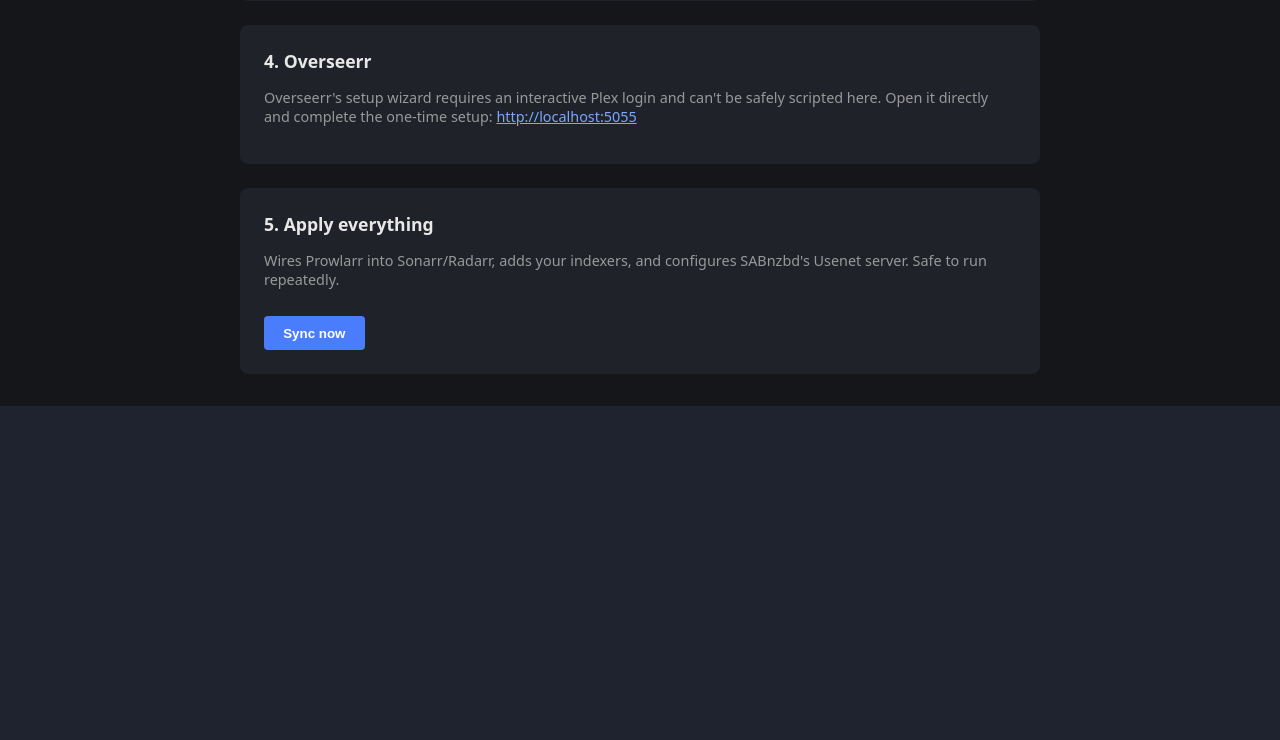
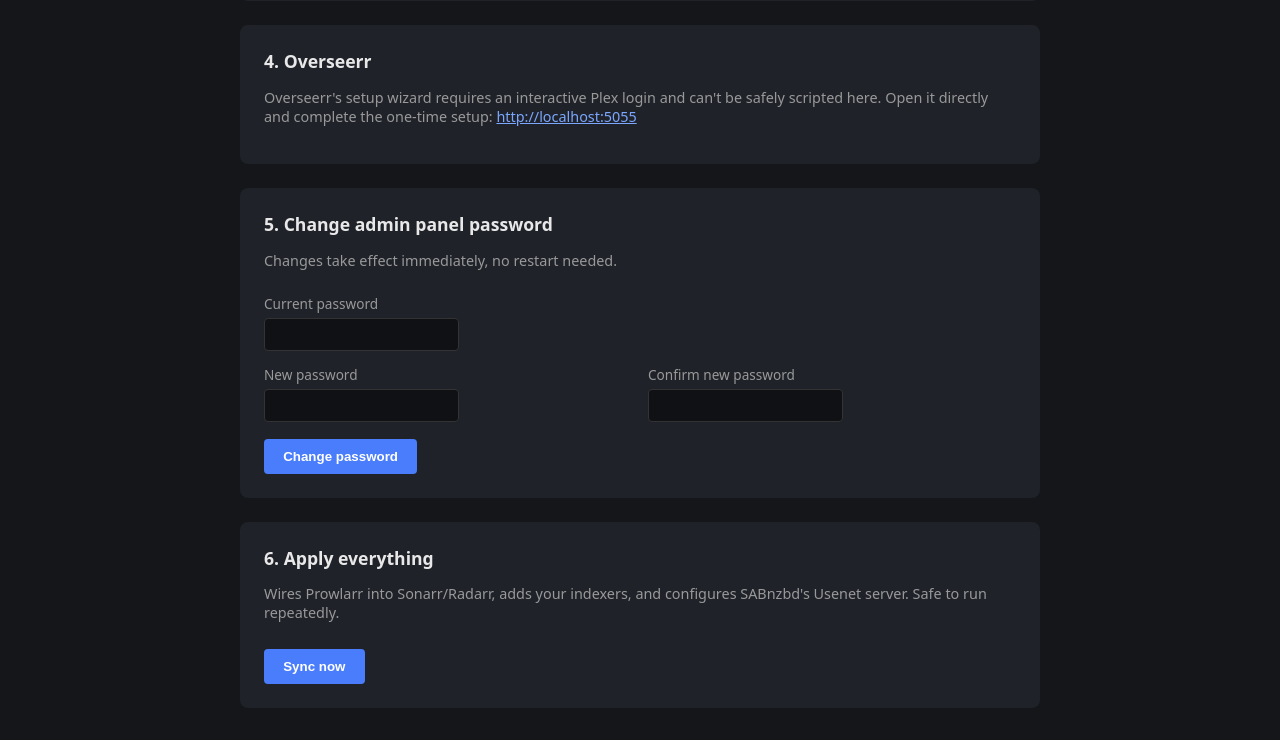
Before and after one commit to JonathanHaas/arr-stack-kit, a Flask app: page / in a window 1280 px wide. Shown: the part 962-1702 px from the top of the page. Before the commit the page ends 1368 px from the top, so only its background shows below. Run offline with Flask 3, Linux system fonts and the light colour scheme; the visitor is signed in with stand-in values (Sample User, id 1).

Commit message:
add in-app password change, no .env editing or rebuild required

```diff
--- a/admin-panel/app.py
+++ b/admin-panel/app.py
@@ -2,7 +2,8 @@ import json
 import os
 from functools import wraps
 
-from flask import Flask, redirect, render_template, request, session, url_for
+from flask import Flask, flash, redirect, render_template, request, session, url_for
+from werkzeug.security import check_password_hash, generate_password_hash
 
 from arr_clients import (
     ArrClient,
@@ -14,7 +15,7 @@ from arr_clients import (
 )
 
 app = Flask(__name__)
-app.secret_key = os.environ.get("ADMIN_PASSWORD", "dev-only-change-me")
+app.secret_key = os.environ.get("ADMIN_PASSWORD") or "dev-only-change-me"
 
 DISABLE_AUTH = os.environ.get("DISABLE_AUTH", "false").lower() == "true"
 ADMIN_PASSWORD = os.environ.get("ADMIN_PASSWORD", "") if DISABLE_AUTH else os.environ["ADMIN_PASSWORD"]
@@ -40,6 +41,16 @@ def save_settings(settings):
         json.dump(settings, f, indent=2)
 
 
+def check_password(candidate):
+    """Prefer a password changed via the UI (hashed, stored in settings.json)
+    over the original ADMIN_PASSWORD env var, which stays as the fallback/reset value."""
+    settings = load_settings()
+    stored_hash = settings.get("admin_password_hash")
+    if stored_hash:
+        return check_password_hash(stored_hash, candidate)
+    return candidate == ADMIN_PASSWORD
+
+
 def login_required(view):
     @wraps(view)
     def wrapped(*args, **kwargs):
@@ -55,7 +66,7 @@ def login_required(view):
 def login():
     error = None
     if request.method == "POST":
-        if request.form.get("password") == ADMIN_PASSWORD:
+        if check_password(request.form.get("password", "")):
             session["authed"] = True
             return redirect(url_for("index"))
         error = "Wrong password"
@@ -82,10 +93,12 @@ def detect_keys():
 def index():
     keys = detect_keys()
     settings = load_settings()
+    has_password = bool(settings.get("admin_password_hash") or ADMIN_PASSWORD)
     return render_template(
         "index.html",
         keys=keys,
         settings=settings,
+        has_password=has_password,
         overseerr_url=OVERSEERR_URL.replace("overseerr", request.host.split(":")[0]),
     )
 
@@ -127,6 +140,29 @@ def remove_indexer(idx):
     if 0 <= idx < len(settings["indexers"]):
         settings["indexers"].pop(idx)
     save_settings(settings)
+    return redirect(url_for("index"))
+
+
+@app.route("/change-password", methods=["POST"])
+@login_required
+def change_password():
+    settings = load_settings()
+    has_password = bool(settings.get("admin_password_hash") or ADMIN_PASSWORD)
+    current = request.form.get("current_password", "")
+    new = request.form.get("new_password", "")
+    confirm = request.form.get("confirm_password", "")
+
+    if has_password and not check_password(current):
+        flash("Current password is incorrect.", "error")
+    elif not new:
+        flash("New password can't be empty.", "error")
+    elif new != confirm:
+        flash("New password and confirmation don't match.", "error")
+    else:
+        settings["admin_password_hash"] = generate_password_hash(new)
+        save_settings(settings)
+        flash("Password changed. Use it next time you log in.", "success")
+
     return redirect(url_for("index"))
 
 
--- a/admin-panel/templates/index.html
+++ b/admin-panel/templates/index.html
@@ -19,10 +19,19 @@
     .indexer-row { display: flex; justify-content: space-between; align-items: center; padding: 0.5rem 0; border-bottom: 1px solid #2a2d34; }
     form.inline { display: inline; }
     .field-grid { display: grid; grid-template-columns: 1fr 1fr; gap: 0 1rem; }
+    .flash { padding: 0.8rem 1rem; border-radius: 6px; margin-bottom: 1rem; }
+    .flash.success { background: #1b3a24; color: #6dd47e; }
+    .flash.error { background: #3a1b1b; color: #ff6b6b; }
   </style>
 </head>
 <body>
   <h1>Arr Stack Setup <a href="/logout" style="font-size:0.8rem;">Log out</a></h1>
+
+  {% with messages = get_flashed_messages(with_categories=true) %}
+    {% for category, message in messages %}
+    <div class="flash {{ category }}">{{ message }}</div>
+    {% endfor %}
+  {% endwith %}
 
   <div class="card">
     <h2>1. Detected API keys</h2>
@@ -84,7 +93,23 @@
   </div>
 
   <div class="card">
-    <h2>5. Apply everything</h2>
+    <h2>5. Change admin panel password</h2>
+    <p style="color:#999; font-size:0.9rem;">Changes take effect immediately, no restart needed.</p>
+    <form method="post" action="/change-password">
+      <div class="field-grid">
+        {% if has_password %}
+        <div><label>Current password</label><input type="password" name="current_password" required></div>
+        <div></div>
+        {% endif %}
+        <div><label>New password</label><input type="password" name="new_password" required></div>
+        <div><label>Confirm new password</label><input type="password" name="confirm_password" required></div>
+      </div>
+      <button type="submit">Change password</button>
+    </form>
+  </div>
+
+  <div class="card">
+    <h2>6. Apply everything</h2>
     <p style="color:#999; font-size:0.9rem;">Wires Prowlarr into Sonarr/Radarr, adds your indexers, and configures SABnzbd's Usenet server. Safe to run repeatedly.</p>
     <form method="post" action="/sync">
       <button type="submit">Sync now</button>
```
Also changed, not shown: README.md, 1 other file.
